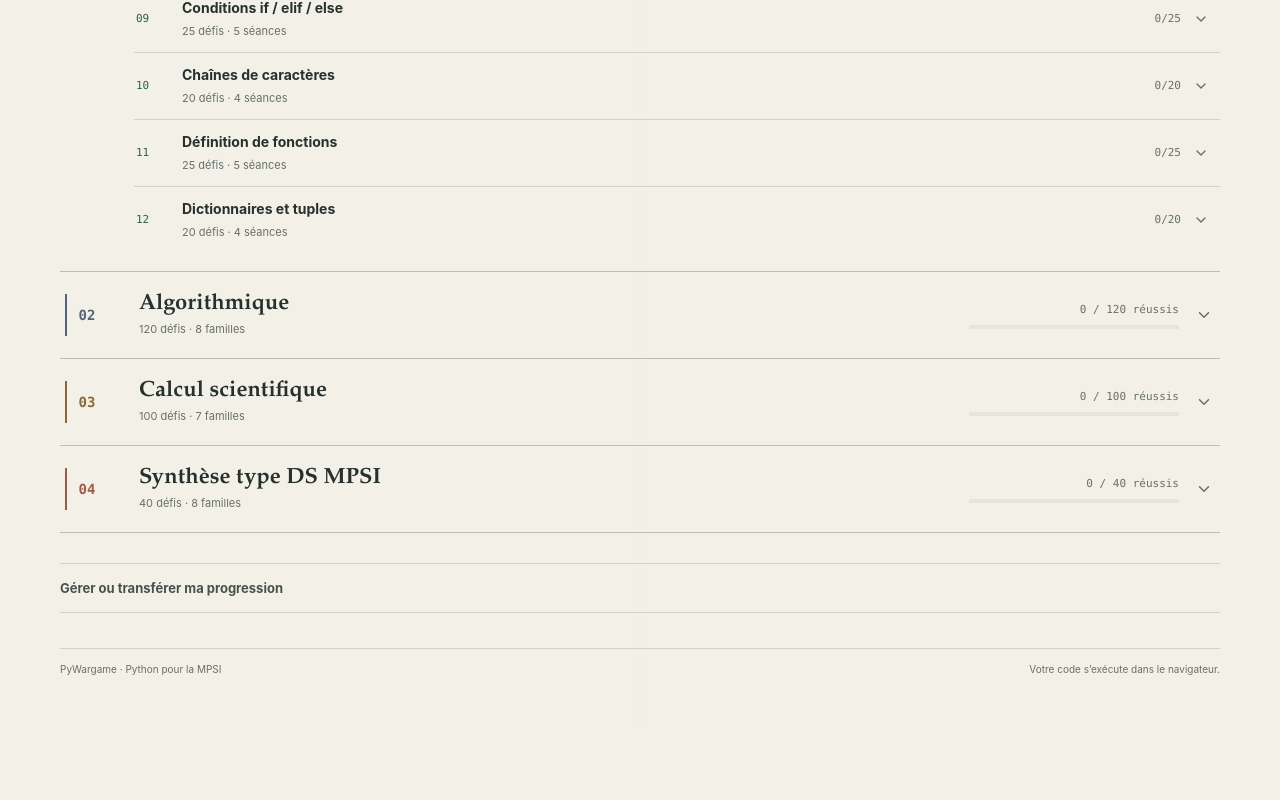
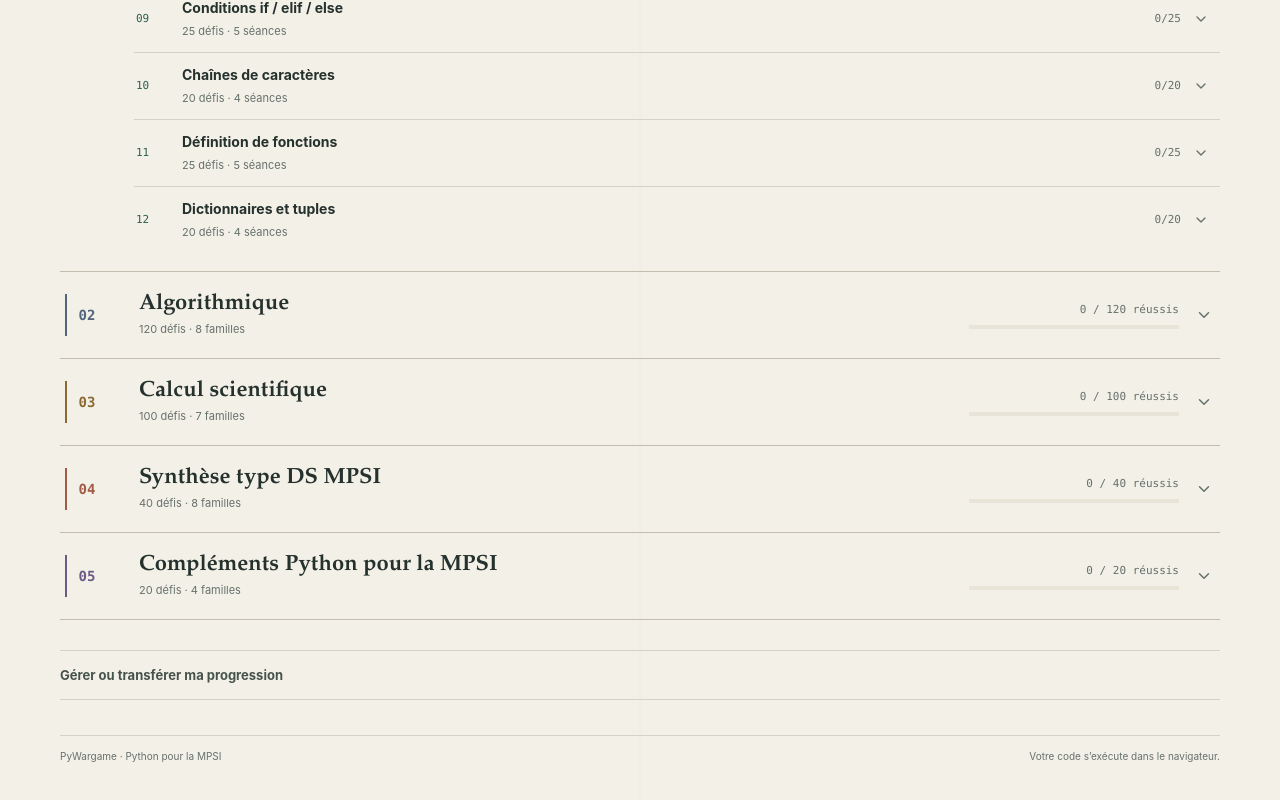
Before and after one commit to projetsdev66/pywargame, a React (Vite) app: page / in a window 1280 px wide. Shown: the part 2375-3175 px from the top of the page. Before the commit the page ends 3106 px from the top, so only its background shows below. Built offline with nearby package versions, Linux system fonts and the light colour scheme.

Commit message:
Afficher tous les niveaux du parcours complémentaire

```diff
--- a/src/components/LevelCatalog.tsx
+++ b/src/components/LevelCatalog.tsx
@@ -4,7 +4,7 @@ import { LEVELS, PHASE_NAMES } from '@/levels';
 import { isUnlocked, type Progress } from '@/lib/progress';
 import { groupIntoSessions } from '@/lib/catalog';
 
-const PHASES = [1, 2, 3, 4] as const;
+const PHASES = Object.keys(PHASE_NAMES).map(Number);
 
 function toggleItem<T>(items: T[], item: T): T[] {
   return items.includes(item) ? items.filter((current) => current !== item) : [...items, item];
--- a/src/index.css
+++ b/src/index.css
@@ -574,6 +574,7 @@ button:disabled {
 .phase-section[data-phase="2"] { --phase-tone: #52657a; }
 .phase-section[data-phase="3"] { --phase-tone: #8a6a32; }
 .phase-section[data-phase="4"] { --phase-tone: #a15b44; }
+.phase-section[data-phase="5"] { --phase-tone: #6b5a86; }
 
 .phase-toggle {
   width: 100%;
```
